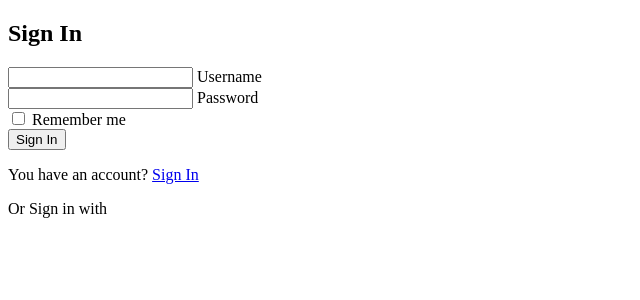
After one commit to Tesfay-Teshome/Book-Cafe, a Python web app: template templates/register.html in a window 1280 px wide. The commit adds this page. Shown: the top 300 px of the page, without its empty margins (0-640 px from the left). Run offline with Jinja, Linux system fonts and the light colour scheme; the template is opened without the code that fills it, so the values that code supplies are empty.

Commit message:
Login Page

```diff
--- a/templates/login.html
+++ b/templates/login.html
@@ -28,7 +28,7 @@
             </div>
             <button type="submit">Sign In</button>
             <div class="signup-link">
-                <p>Don't have an account? <a href="#" class="signUpBtn-link">Sign Up</a></p>
+                <p>Don't have an account? <a href="register.html" class="signUpBtn-link">Sign Up</a></p>
             </div>
             <div class="social-platform">
                 <p>Or Sign in with</p>
--- /dev/null
+++ b/templates/register.html
@@ -0,0 +1,43 @@
+<!DOCTYPE html>
+<html lang="en">
+<head>
+    <meta charset="UTF-8">
+    <meta http-equiv="X-UA-Compatible" content="IE=edge">
+    <meta name="viewport" content="width=device-width, initial-scale=1.0">
+    <title></title>
+</head>
+<body>
+    <div class="warpper">
+      <div class="from-warpper sign in">
+          <form action="">
+              <h2>Sign In</h2>
+              <div class="input-group">
+                  <input type="text" required>
+                  <label for="">Username</label>
+              </div>
+              <div class="input-group">
+                  <input type="password" required>
+                  <label for="">Password</label>
+              </div>
+              <div class="remember">
+                  <label for="">
+                      <input type="checkbox"> Remember me
+                  </label>
+              </div>
+              <button type="submit">Sign In</button>
+              <div class="signup-link">
+                  <p>You have an account? <a href="login.html" class="signUpBtn-link">Sign In</a></p>
+              </div>
+              <div class="social-platform">
+                  <p>Or Sign in with</p>
+                  <div class="social-icons">
+                     <a href="#"><i class="fa-brands  fa-facebook-f"></i></a>
+                     <a href="#"><i class="fa-brands fa-google"></i></a>
+                     <a href="#"><i class="fa-brands fa-twitter"></i></a>
+                  </div>
+              </div>
+          </form>
+      </div>
+    </div>
+  </body>
+</html>
```
